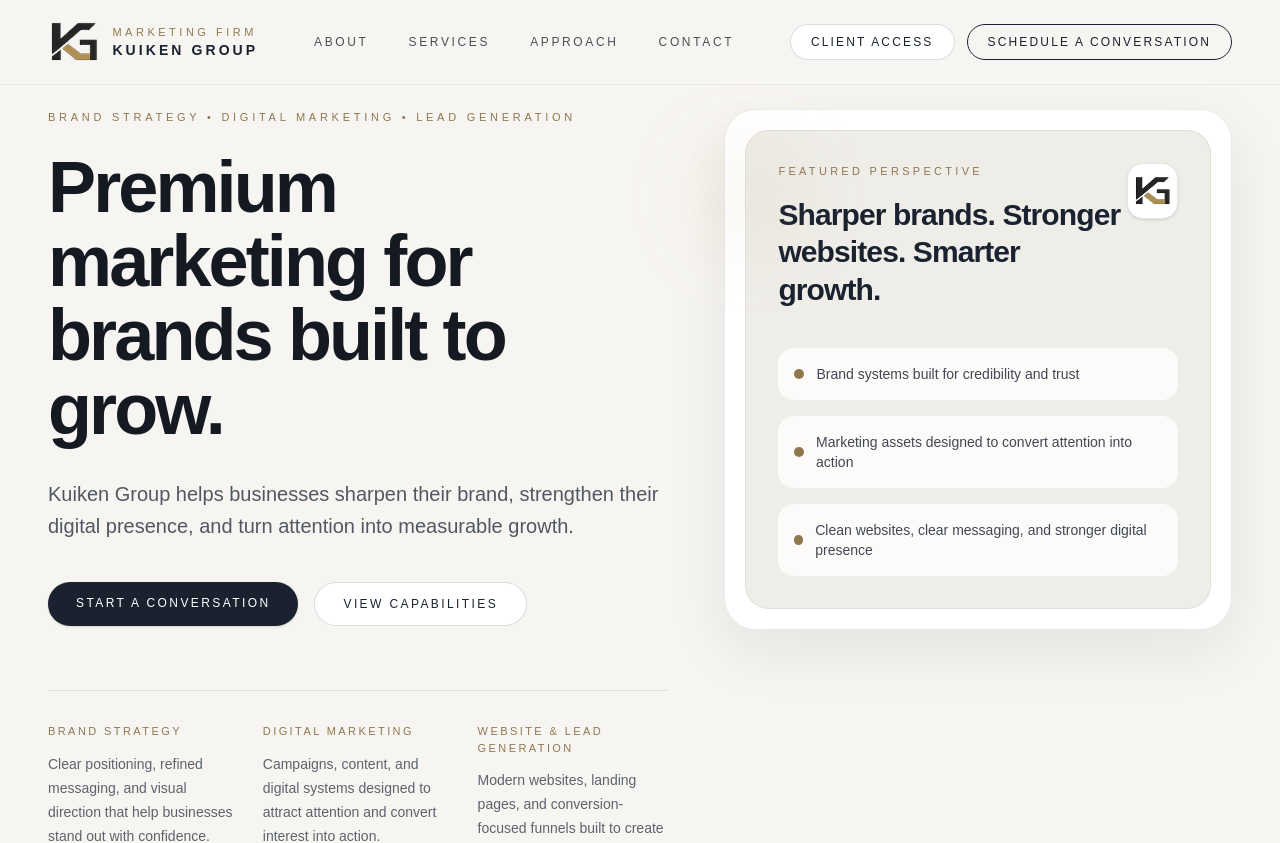
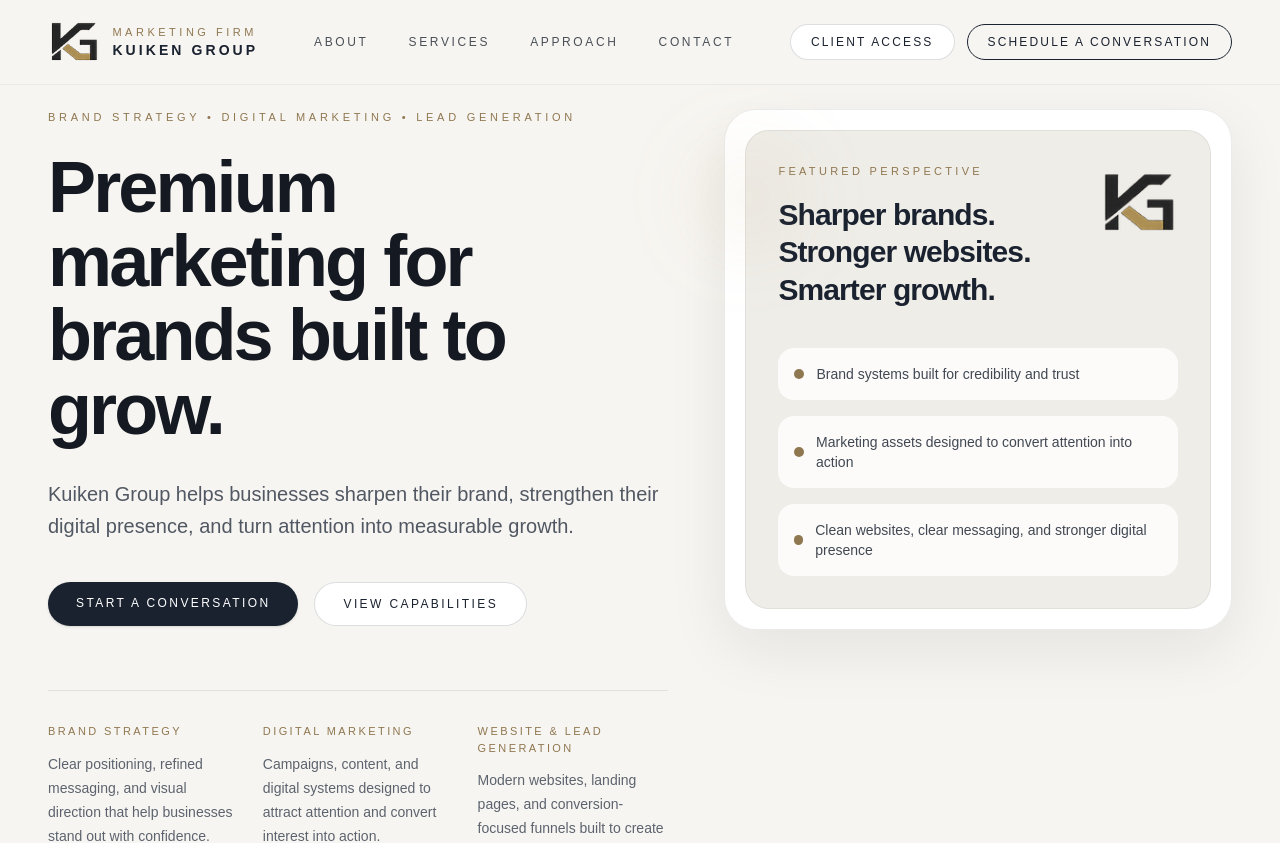
Before and after one commit to kuikengroup/kuiken-site, a Next.js app: page / in a window 1280 px wide. Shown: the top 843 px of the page. Built offline with nearby package versions, Linux system fonts and the light colour scheme.

Commit message:
Update page.tsx

```diff
--- a/app/page.tsx
+++ b/app/page.tsx
@@ -50,8 +50,12 @@
                       Sharper brands. Stronger websites. Smarter growth.
                     </div>
                   </div>
-                  <div className="flex h-14 w-14 items-center justify-center rounded-2xl border border-[#1a2230]/10 bg-white shadow-sm overflow-hidden">
-                    <img src="/kuiken-logo.png" alt="KG" className="h-8 w-auto object-contain" />
+                  <div className="flex items-center justify-center">
+                    <img
+                      src="/kuiken-logo.png"
+                      alt="Kuiken Group"
+                      className="h-20 w-auto object-contain"
+                    />
                   </div>
                 </div>
 
```
